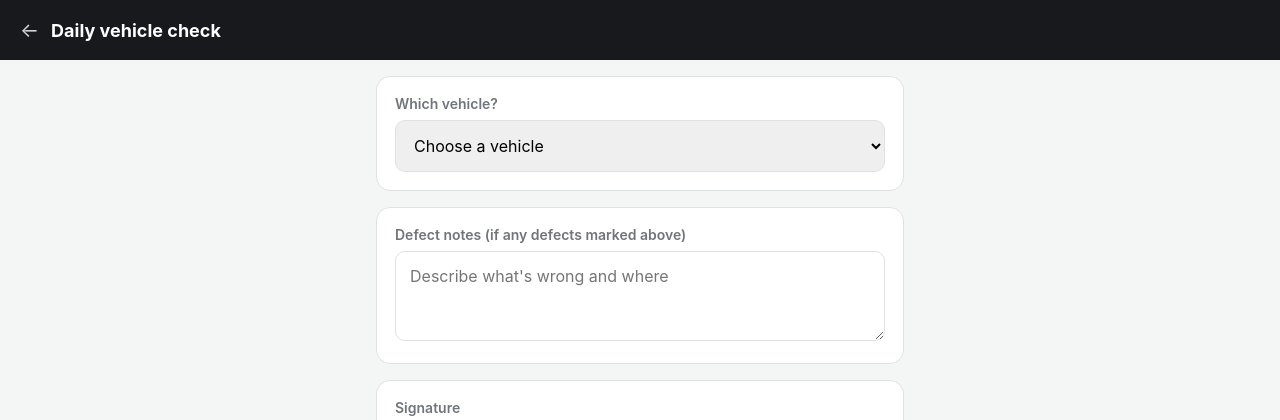
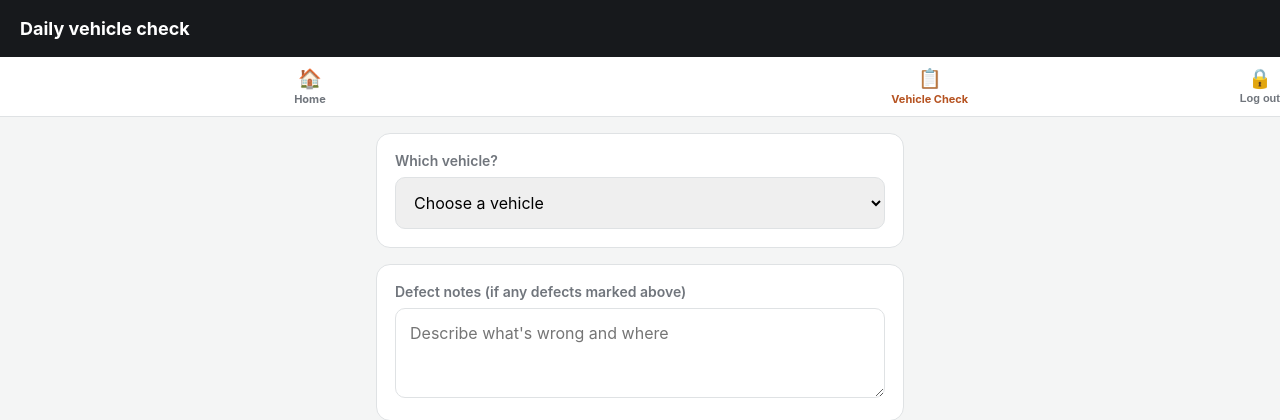
Before and after one commit to EIOPONE/tiger-one-web, a FastAPI app: template app/templates/driver_vehicle_check.html in a window 1280 px wide. Shown: the top 420 px of the page. Run offline with FastAPI, Linux system fonts and the light colour scheme; the template is opened without the code that fills it, so the values that code supplies are empty; some libraries are stand-ins or nearby versions.

Commit message:
Driver Logins Updated

```diff
--- a/app/templates/driver_vehicle_check.html
+++ b/app/templates/driver_vehicle_check.html
@@ -9,7 +9,6 @@
     * { box-sizing: border-box; -webkit-tap-highlight-color: transparent; }
     body { margin: 0; font-family: -apple-system, "Segoe UI", Roboto, sans-serif; background: var(--surface); color: var(--ink); }
     header { background: var(--ink); color: #fff; padding: 18px 20px; display: flex; align-items: center; gap: 12px; }
-    header a { color: #cfd2d5; text-decoration: none; font-size: 20px; }
     header h1 { margin: 0; font-size: 18px; }
     main { max-width: 560px; margin: 0 auto; padding: 16px; padding-bottom: 100px; }
     .card { background: #fff; border: 1px solid var(--line); border-radius: 14px; padding: 18px; margin-bottom: 16px; }
@@ -27,13 +26,21 @@
     canvas { width: 100%; height: 200px; border: 1px dashed var(--line); border-radius: 10px; touch-action: none; background: #fff; }
     button.submit-btn { position: fixed; bottom: 0; left: 0; right: 0; padding: 18px; border: 0; background: var(--orange); color: #fff; font-size: 16px; font-weight: 700; }
     button.secondary { width: 100%; padding: 12px; border: 1px solid var(--line); background: #fff; border-radius: 10px; font-size: 14px; margin-top: 8px; }
+    .tabbar { position: sticky; top: 0; z-index: 20; display: flex; background: #fff; border-bottom: 1px solid var(--line); }
+    .tabbar a, .tabbar button { flex: 1; display: flex; flex-direction: column; align-items: center; gap: 2px; padding: 10px 0; text-decoration: none; color: var(--muted); font-size: 11px; font-weight: 700; background: none; border: 0; margin: 0; }
+    .tabbar .icon { font-size: 19px; }
+    .tabbar a.active { color: var(--orange-dark); }
   </style>
 </head>
 <body>
   <header>
-    <a href="/driver">←</a>
     <h1>Daily vehicle check</h1>
   </header>
+  <nav class="tabbar">
+    <a href="/driver"><span class="icon">🏠</span>Home</a>
+    <a href="/driver/vehicle-check" class="active"><span class="icon">📋</span>Vehicle Check</a>
+    <form method="post" action="/web-logout"><button type="submit"><span class="icon">🔒</span>Log out</button></form>
+  </nav>
   <main>
     <form method="post" action="/driver/vehicle-check/submit" id="check-form">
       <div class="card">
```
Also changed, not shown: app/templates/delivery.html (+9 -0 lines), app/templates/driver_dashboard.html (+8 -0 lines).
